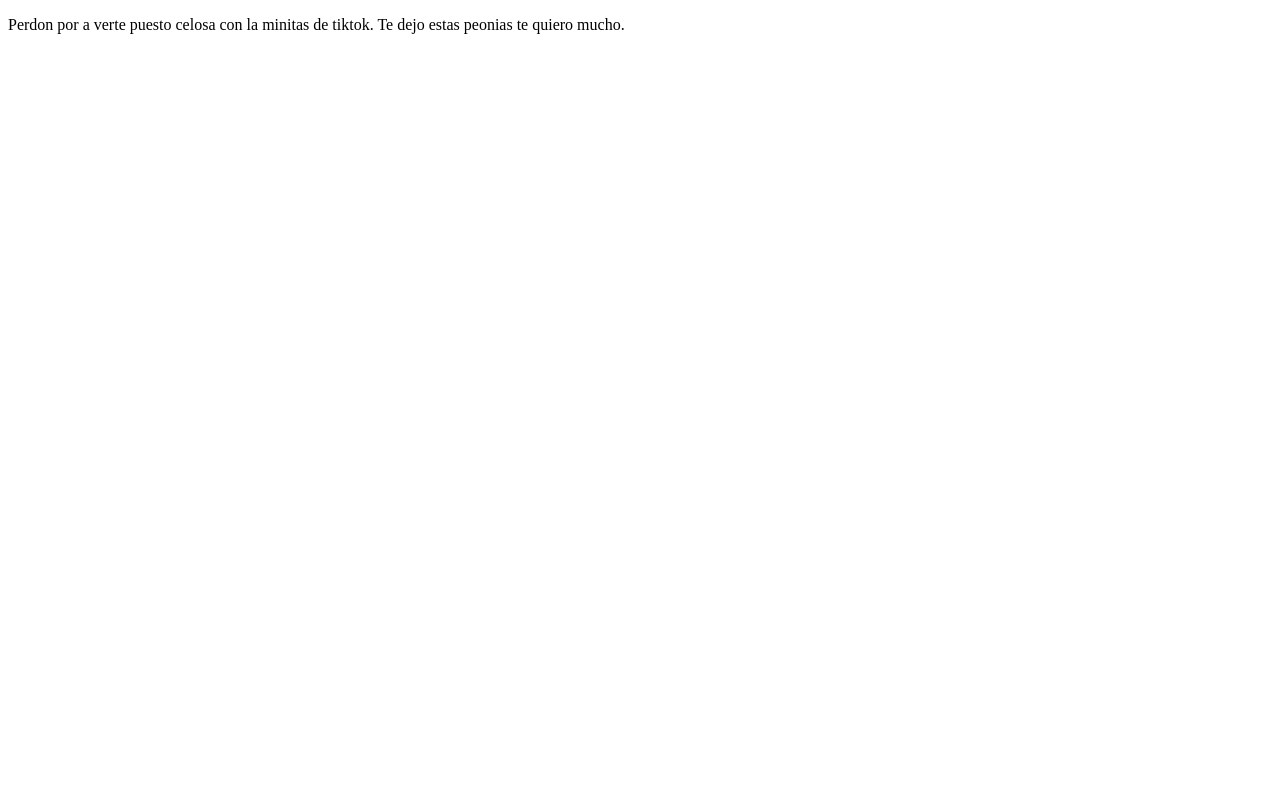
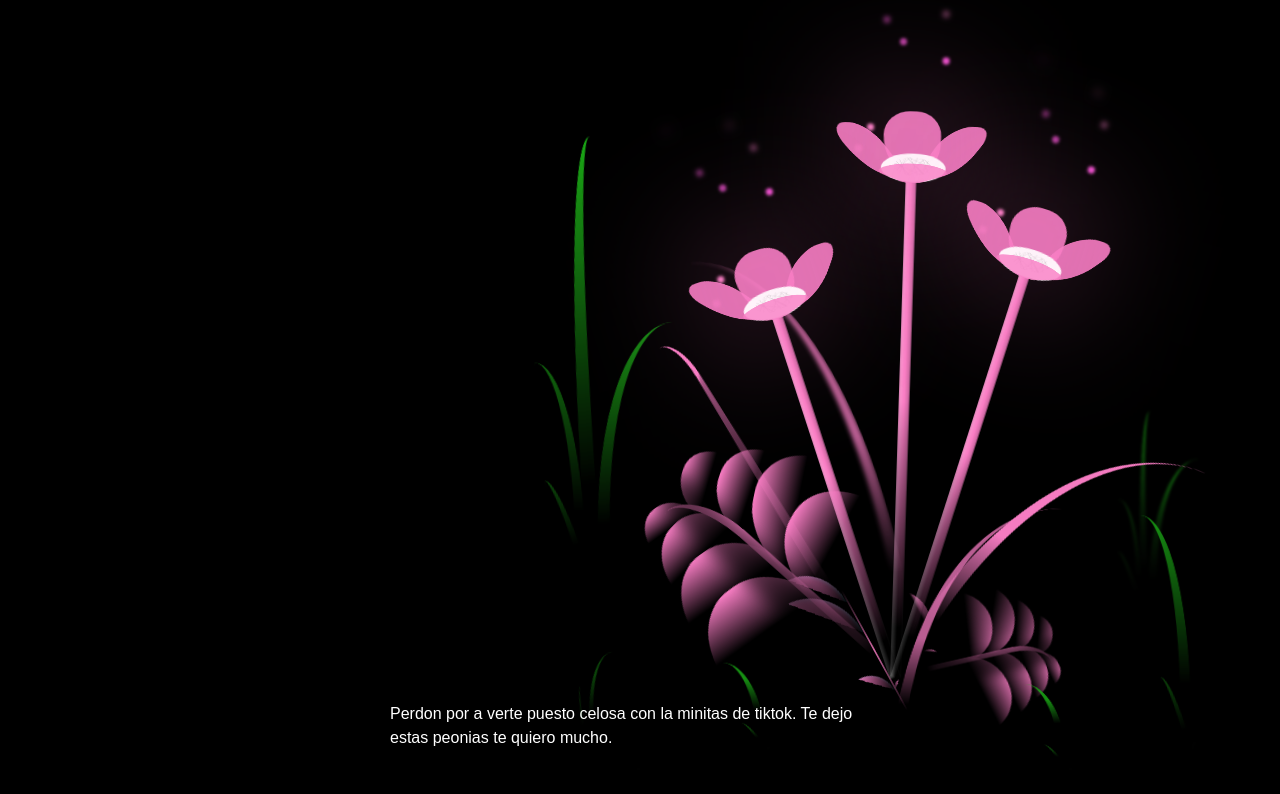
Before and after one commit to LucasChercoles/cursilandia, a plain HTML site: page flores.html in a window 1280 px wide. Drawn offline with Linux system fonts and the light colour scheme; the site is published under a folder, as on GitHub Pages, so addresses that start at the root find nothing.

Commit message:
perdon 10

```diff
--- a/html/flores.html
+++ b/flores.html
@@ -4,8 +4,8 @@
     <meta charset="UTF-8">
     <meta http-equiv="X-UA-Compatible" content="IE=edge">
     <meta name="viewport" content="width=device-width, initial-scale=1.0">
-    <link rel="stylesheet" href="/sass/main.css">
-    <script src="/scripts/main.js" type="text/javascript"></script><title>Flowers</title>
+    <link rel="stylesheet" href="./main.css">
+    <script src="./main.js" type="text/javascript"></script><title>Flowers</title>
 </head>
 
 <body class="not-loaded">
```
Also changed, not shown: Valentine.html (+1 -1 lines), main.css (renamed from sass/main.css), main.js (renamed from scripts/main.js), main.scss (renamed from sass/main.scss), 2 other files.
